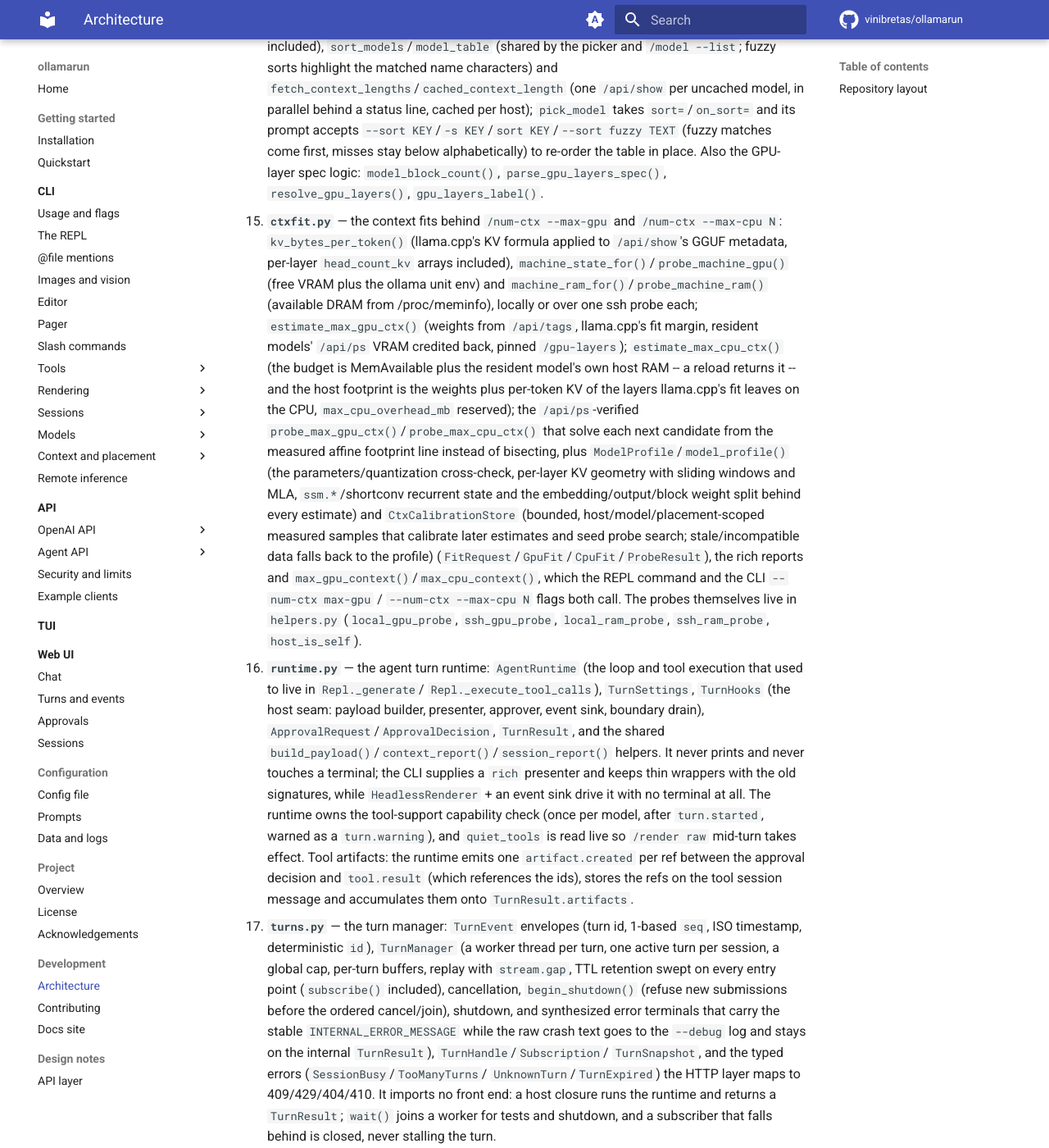
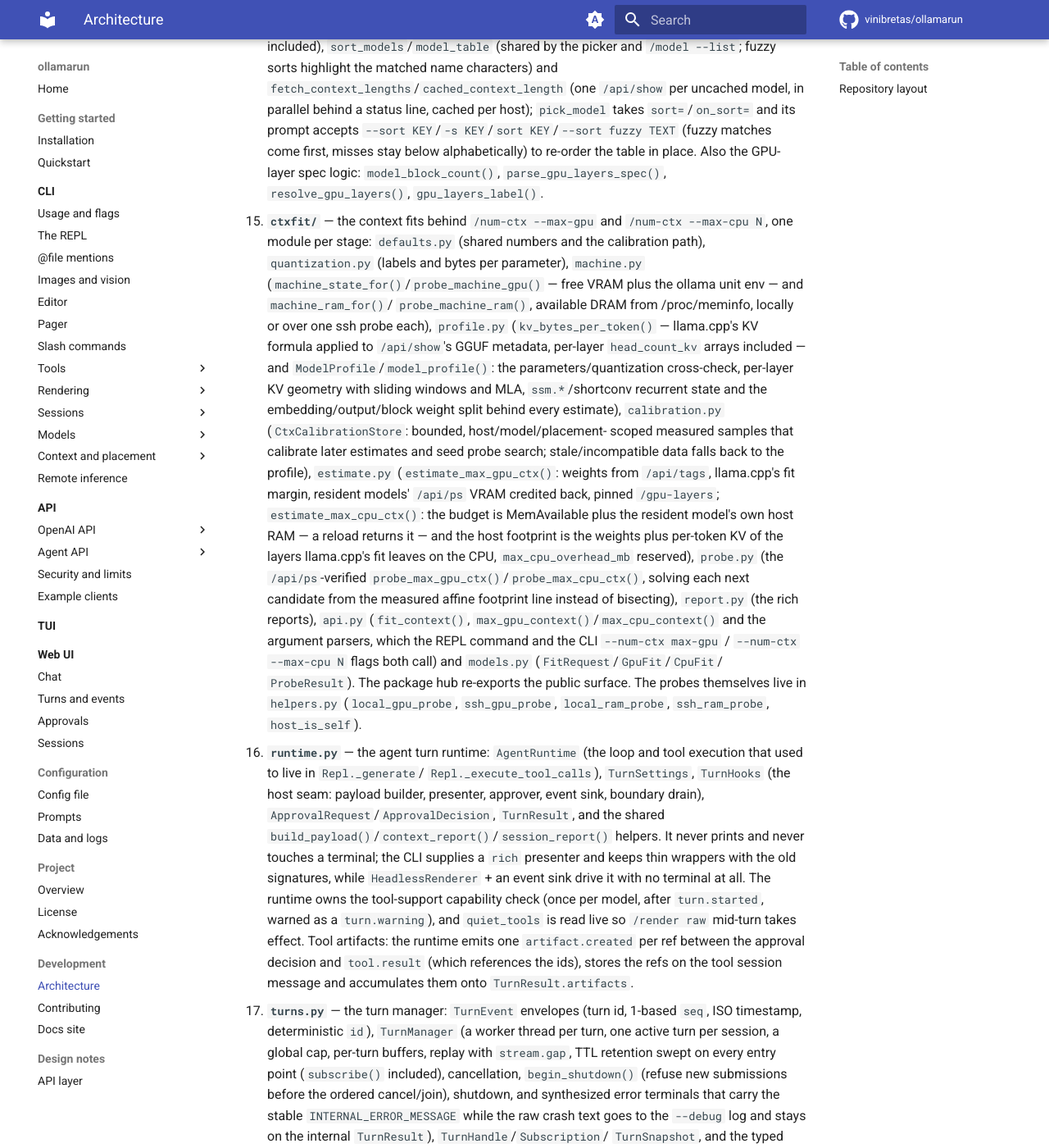
Before and after one commit to vinibretas/ollamarun, an MkDocs documentation site: the page built from docs/development/architecture.md, in a window 1280 px wide and 1400 px high, scrolled down 4069 px. Shown: the whole window at 82% size. Built offline with MkDocs 1.6.1 and Material for MkDocs 9.7.7, drawn with Linux system fonts in a browser that asks for light colours; comment, search, counter and statistics services are not loaded.

```diff
--- a/AGENTS.md
+++ b/AGENTS.md
@@ -386,32 +386,36 @@ a module's own docstring for what lives there before editing:
    Also
    the GPU-layer spec logic: `model_block_count()`,
    `parse_gpu_layers_spec()`, `resolve_gpu_layers()`, `gpu_layers_label()`.
-15. **`ctxfit.py`** — the context fits behind `/num-ctx --max-gpu` and
-   `/num-ctx --max-cpu N`: `kv_bytes_per_token()` (llama.cpp's KV formula
-   applied to `/api/show`'s GGUF metadata, per-layer `head_count_kv` arrays
-   included), `machine_state_for()`/`probe_machine_gpu()` (free VRAM plus
-   the ollama unit env) and `machine_ram_for()`/`probe_machine_ram()`
-   (available DRAM from /proc/meminfo), locally or over one ssh probe each;
-   `estimate_max_gpu_ctx()` (weights from `/api/tags`, llama.cpp's fit
-   margin, resident models' `/api/ps` VRAM credited back, pinned
-   `/gpu-layers`); `estimate_max_cpu_ctx()` (the budget is MemAvailable plus
-   the resident model's own host RAM -- a reload returns it -- and the
-   host footprint is the weights plus per-token KV of the layers llama.cpp's
-   fit leaves on the CPU, `max_cpu_overhead_mb` reserved); the
-   `/api/ps`-verified `probe_max_gpu_ctx()`/`probe_max_cpu_ctx()` that solve
-   each next candidate from the measured affine footprint line instead of
-   bisecting, plus `ModelProfile`/`model_profile()` (the
+15. **`ctxfit/`** — the context fits behind `/num-ctx --max-gpu` and
+   `/num-ctx --max-cpu N`, one module per stage: `defaults.py` (shared
+   numbers and the calibration path), `quantization.py` (labels and bytes per
+   parameter), `machine.py` (`machine_state_for()`/`probe_machine_gpu()` —
+   free VRAM plus the ollama unit env — and `machine_ram_for()`/
+   `probe_machine_ram()`, available DRAM from /proc/meminfo, locally or over
+   one ssh probe each), `profile.py` (`kv_bytes_per_token()` — llama.cpp's KV
+   formula applied to `/api/show`'s GGUF metadata, per-layer `head_count_kv`
+   arrays included — and `ModelProfile`/`model_profile()`: the
    parameters/quantization cross-check, per-layer KV geometry with sliding
    windows and MLA, `ssm.*`/shortconv recurrent state and the
-   embedding/output/block weight split behind every estimate) and
-   `CtxCalibrationStore` (bounded, host/model/placement-scoped measured
-   samples that calibrate later estimates and seed probe search;
-   stale/incompatible data falls back to the profile)
-   (`FitRequest`/`GpuFit`/`CpuFit`/`ProbeResult`), the rich reports and
-   `max_gpu_context()`/`max_cpu_context()`, which the REPL
-   command and the CLI `--num-ctx max-gpu` / `--num-ctx --max-cpu N` flags
-   both call. The probes themselves live in `helpers.py` (`local_gpu_probe`,
-   `ssh_gpu_probe`, `local_ram_probe`, `ssh_ram_probe`, `host_is_self`).
+   embedding/output/block weight split behind every estimate),
+   `calibration.py` (`CtxCalibrationStore`: bounded, host/model/placement-
+   scoped measured samples that calibrate later estimates and seed probe
+   search; stale/incompatible data falls back to the profile),
+   `estimate.py` (`estimate_max_gpu_ctx()`: weights from `/api/tags`,
+   llama.cpp's fit margin, resident models' `/api/ps` VRAM credited back,
+   pinned `/gpu-layers`; `estimate_max_cpu_ctx()`: the budget is MemAvailable
+   plus the resident model's own host RAM — a reload returns it — and the
+   host footprint is the weights plus per-token KV of the layers llama.cpp's
+   fit leaves on the CPU, `max_cpu_overhead_mb` reserved), `probe.py` (the
+   `/api/ps`-verified `probe_max_gpu_ctx()`/`probe_max_cpu_ctx()`, solving
+   each next candidate from the measured affine footprint line instead of
+   bisecting), `report.py` (the rich reports), `api.py` (`fit_context()`,
+   `max_gpu_context()`/`max_cpu_context()` and the argument parsers, which
+   the REPL command and the CLI `--num-ctx max-gpu` / `--num-ctx --max-cpu N`
+   flags both call) and `models.py` (`FitRequest`/`GpuFit`/`CpuFit`/
+   `ProbeResult`). The package hub re-exports the public surface. The probes
+   themselves live in `helpers.py` (`local_gpu_probe`, `ssh_gpu_probe`,
+   `local_ram_probe`, `ssh_ram_probe`, `host_is_self`).
 16. **`runtime.py`** — the agent turn runtime: `AgentRuntime` (the loop
    and tool execution that used to live in `Repl._generate`/
    `Repl._execute_tool_calls`), `TurnSettings`, `TurnHooks` (the host
--- a/CLAUDE.md
+++ b/CLAUDE.md
@@ -386,32 +386,36 @@ a module's own docstring for what lives there before editing:
    Also
    the GPU-layer spec logic: `model_block_count()`,
    `parse_gpu_layers_spec()`, `resolve_gpu_layers()`, `gpu_layers_label()`.
-15. **`ctxfit.py`** — the context fits behind `/num-ctx --max-gpu` and
-   `/num-ctx --max-cpu N`: `kv_bytes_per_token()` (llama.cpp's KV formula
-   applied to `/api/show`'s GGUF metadata, per-layer `head_count_kv` arrays
-   included), `machine_state_for()`/`probe_machine_gpu()` (free VRAM plus
-   the ollama unit env) and `machine_ram_for()`/`probe_machine_ram()`
-   (available DRAM from /proc/meminfo), locally or over one ssh probe each;
-   `estimate_max_gpu_ctx()` (weights from `/api/tags`, llama.cpp's fit
-   margin, resident models' `/api/ps` VRAM credited back, pinned
-   `/gpu-layers`); `estimate_max_cpu_ctx()` (the budget is MemAvailable plus
-   the resident model's own host RAM -- a reload returns it -- and the
-   host footprint is the weights plus per-token KV of the layers llama.cpp's
-   fit leaves on the CPU, `max_cpu_overhead_mb` reserved); the
-   `/api/ps`-verified `probe_max_gpu_ctx()`/`probe_max_cpu_ctx()` that solve
-   each next candidate from the measured affine footprint line instead of
-   bisecting, plus `ModelProfile`/`model_profile()` (the
+15. **`ctxfit/`** — the context fits behind `/num-ctx --max-gpu` and
+   `/num-ctx --max-cpu N`, one module per stage: `defaults.py` (shared
+   numbers and the calibration path), `quantization.py` (labels and bytes per
+   parameter), `machine.py` (`machine_state_for()`/`probe_machine_gpu()` —
+   free VRAM plus the ollama unit env — and `machine_ram_for()`/
+   `probe_machine_ram()`, available DRAM from /proc/meminfo, locally or over
+   one ssh probe each), `profile.py` (`kv_bytes_per_token()` — llama.cpp's KV
+   formula applied to `/api/show`'s GGUF metadata, per-layer `head_count_kv`
+   arrays included — and `ModelProfile`/`model_profile()`: the
    parameters/quantization cross-check, per-layer KV geometry with sliding
    windows and MLA, `ssm.*`/shortconv recurrent state and the
-   embedding/output/block weight split behind every estimate) and
-   `CtxCalibrationStore` (bounded, host/model/placement-scoped measured
-   samples that calibrate later estimates and seed probe search;
-   stale/incompatible data falls back to the profile)
-   (`FitRequest`/`GpuFit`/`CpuFit`/`ProbeResult`), the rich reports and
-   `max_gpu_context()`/`max_cpu_context()`, which the REPL
-   command and the CLI `--num-ctx max-gpu` / `--num-ctx --max-cpu N` flags
-   both call. The probes themselves live in `helpers.py` (`local_gpu_probe`,
-   `ssh_gpu_probe`, `local_ram_probe`, `ssh_ram_probe`, `host_is_self`).
+   embedding/output/block weight split behind every estimate),
+   `calibration.py` (`CtxCalibrationStore`: bounded, host/model/placement-
+   scoped measured samples that calibrate later estimates and seed probe
+   search; stale/incompatible data falls back to the profile),
+   `estimate.py` (`estimate_max_gpu_ctx()`: weights from `/api/tags`,
+   llama.cpp's fit margin, resident models' `/api/ps` VRAM credited back,
+   pinned `/gpu-layers`; `estimate_max_cpu_ctx()`: the budget is MemAvailable
+   plus the resident model's own host RAM — a reload returns it — and the
+   host footprint is the weights plus per-token KV of the layers llama.cpp's
+   fit leaves on the CPU, `max_cpu_overhead_mb` reserved), `probe.py` (the
+   `/api/ps`-verified `probe_max_gpu_ctx()`/`probe_max_cpu_ctx()`, solving
+   each next candidate from the measured affine footprint line instead of
+   bisecting), `report.py` (the rich reports), `api.py` (`fit_context()`,
+   `max_gpu_context()`/`max_cpu_context()` and the argument parsers, which
+   the REPL command and the CLI `--num-ctx max-gpu` / `--num-ctx --max-cpu N`
+   flags both call) and `models.py` (`FitRequest`/`GpuFit`/`CpuFit`/
+   `ProbeResult`). The package hub re-exports the public surface. The probes
+   themselves live in `helpers.py` (`local_gpu_probe`, `ssh_gpu_probe`,
+   `local_ram_probe`, `ssh_ram_probe`, `host_is_self`).
 16. **`runtime.py`** — the agent turn runtime: `AgentRuntime` (the loop
    and tool execution that used to live in `Repl._generate`/
    `Repl._execute_tool_calls`), `TurnSettings`, `TurnHooks` (the host
```
Also changed, not shown: other parts of AGENTS.md (+2 -2 lines), other parts of CLAUDE.md (+2 -2 lines), 2 other files.
